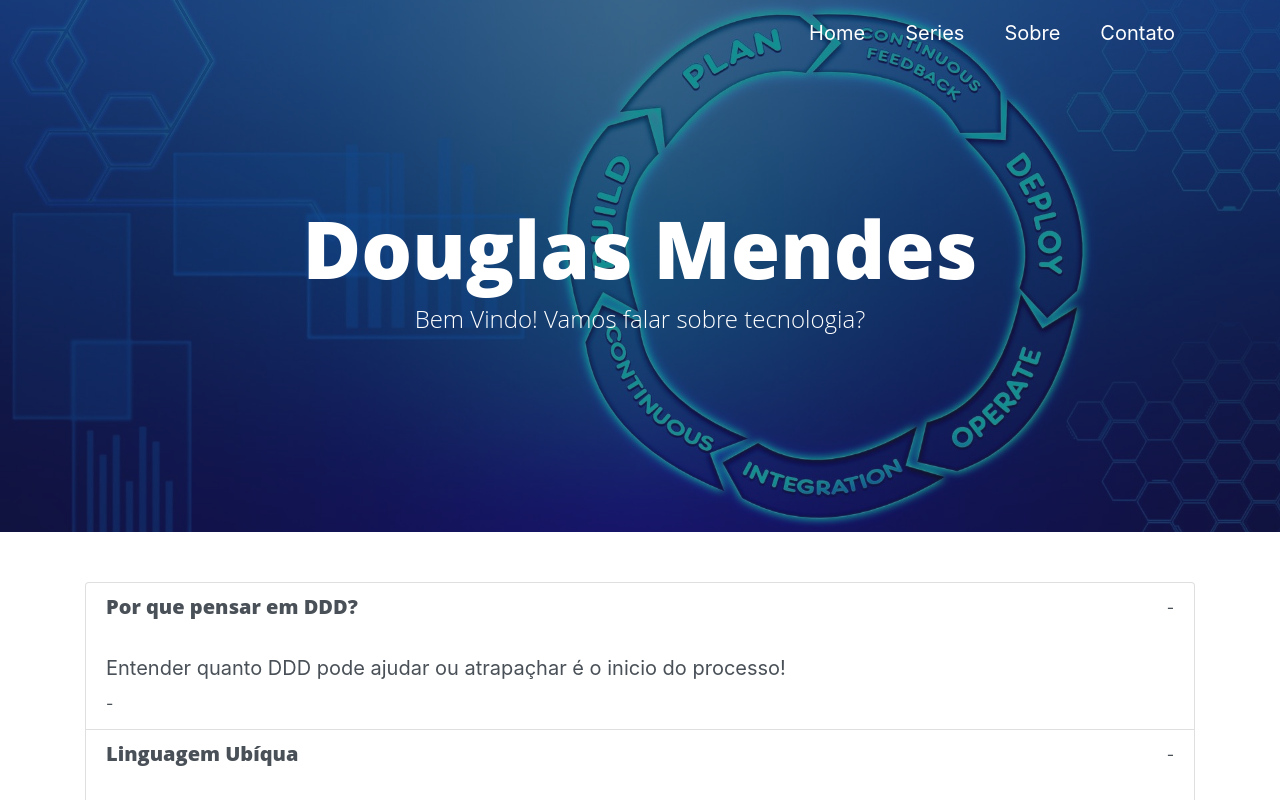
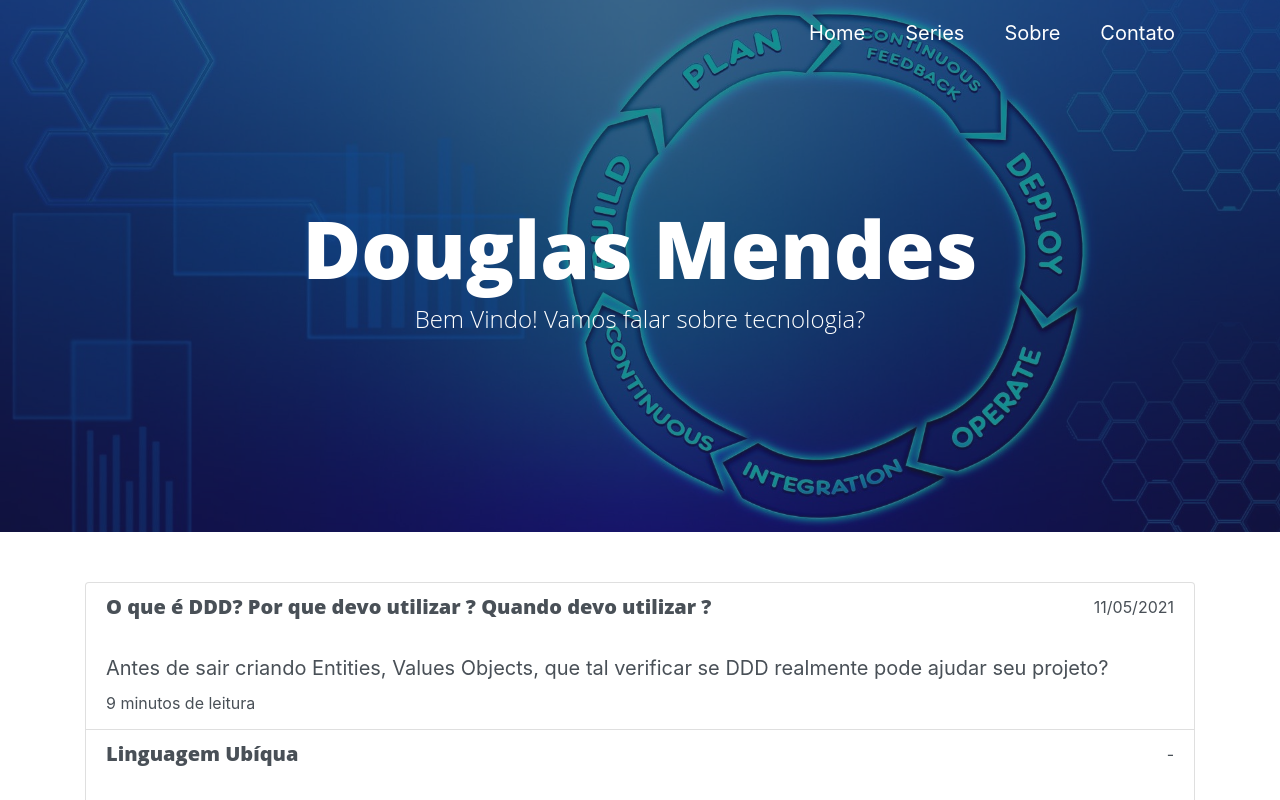
Before and after one commit to JDouglasMendes/douglas-mendes-blog-app, a React (Create React App) app: page /series-ddd-topics in a window 1280 px wide. Shown: the top 800 px of the page. Built offline with nearby package versions, Linux system fonts and the light colour scheme.

Commit message:
[feaute] Adjusts text.

```diff
--- a/src/pages/series/DDD/data/dataDDDTopics.ts
+++ b/src/pages/series/DDD/data/dataDDDTopics.ts
@@ -8,10 +8,11 @@ export interface IDDDTopics {
 }
 export const DataDDDTopics = (): IDDDTopics[] => [
   {
-    title: `Por que pensar em DDD?`,
-    subtitle: `Entender quanto DDD pode ajudar ou atrapaçhar é o inicio do processo!`,
-    date: `-`,
-    readingTime: `-`,
+    title: `O que é DDD? Por que devo utilizar
+    ? Quando devo utilizar ?`,
+    subtitle: `Antes de sair criando Entities, Values Objects, que tal verificar se DDD realmente pode ajudar seu projeto?`,
+    date: `11/05/2021`,
+    readingTime: `9 minutos de leitura`,
     route: `/ddd-introduction`,
   },
   {
```
